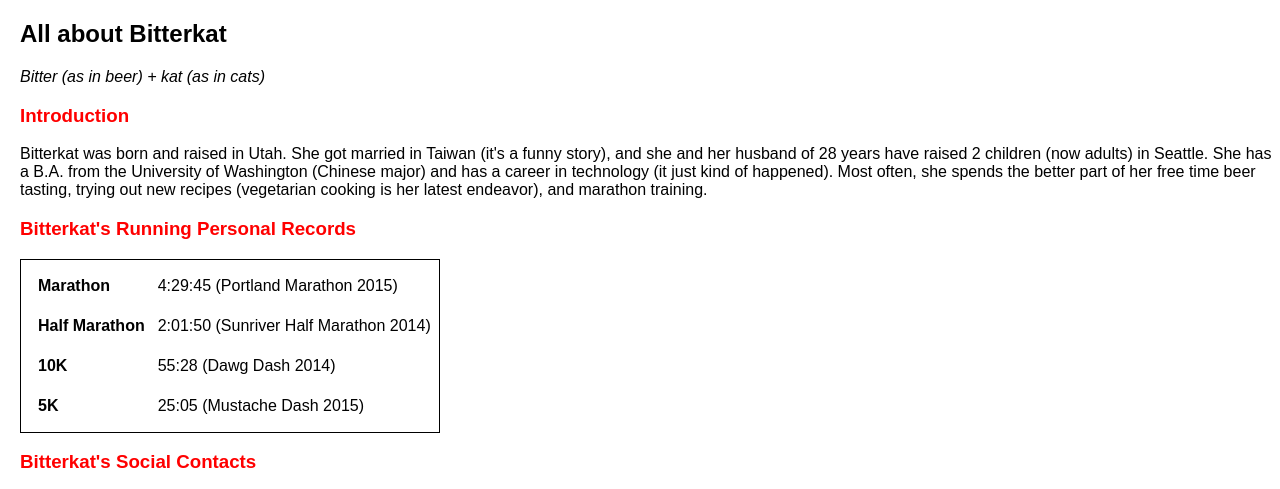
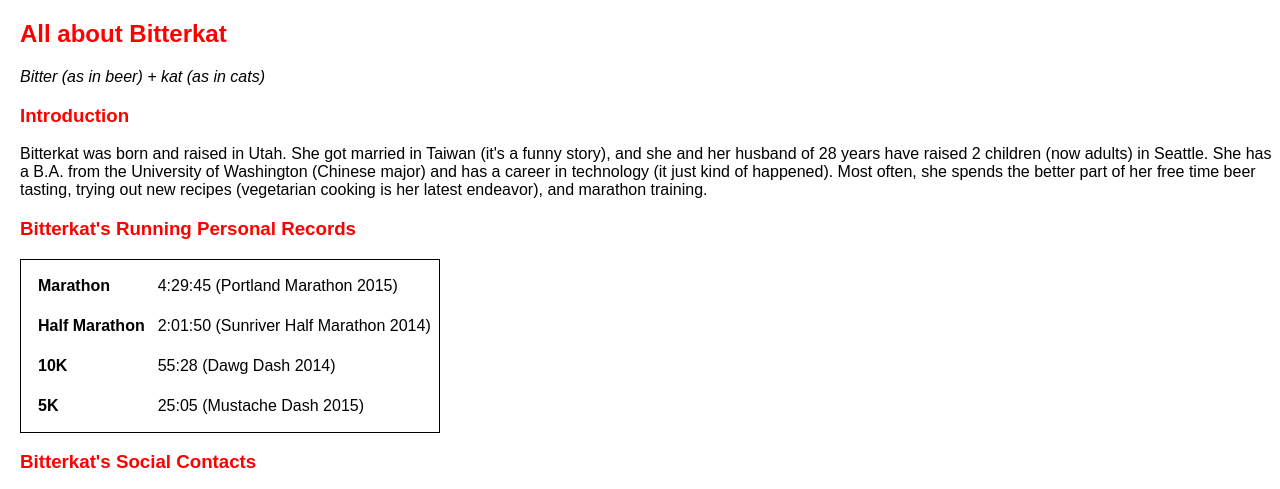
Before and after one commit to bitterkat/semantic_tags, a plain HTML site: page index.html in a window 1280 px wide. Shown: the top 489 px of the page. Drawn offline with Linux system fonts and the light colour scheme.

Commit message:
fix closing h1 tag

```diff
--- a/index.html
+++ b/index.html
@@ -19,7 +19,7 @@
   <article>
 
     <header>
-      <h2>All about Bitterkat</h2>
+      <h1>All about Bitterkat</h1>
       <p><i>Bitter (as in beer) + kat (as in cats)</i></p>
     </header>
 
```
